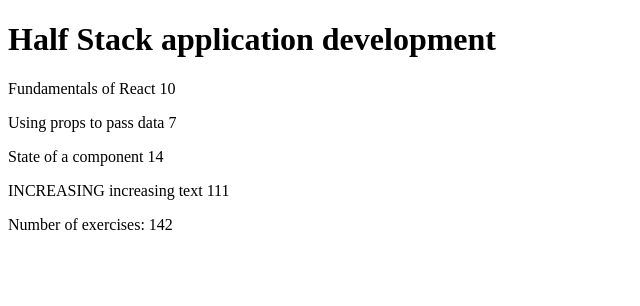
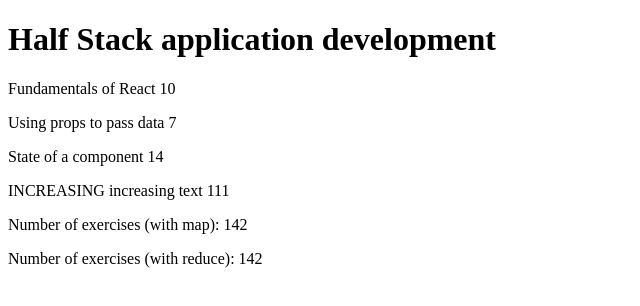
Before and after one commit to Metarails/Full_Stack_open, a React (Create React App) app in the folder Osa2/tehtava2.1/: page / in a window 1280 px wide. Shown: the top 306 px of the page, without its empty margins (0-640 px from the left). Built offline with nearby package versions, Linux system fonts and the light colour scheme.

Commit message:
2.3 done

```diff
--- a/Osa2/tehtava2.1/src/App.js
+++ b/Osa2/tehtava2.1/src/App.js
@@ -16,7 +16,7 @@ const Part = (props) => {
 
 const Content = ({parts}) => {
 
-  console.log("content elemeeetn: ", parts)
+  // console.log("content elemeent: ", parts)
 
   return (
     <div>
@@ -27,23 +27,27 @@ const Content = ({parts}) => {
 
 const Total = ({parts}) => {
 
-  console.log("totals: ", parts)
+  // console.log("totals: ", parts)
   let execs = 0
-
   parts.map(part => execs += part.exercises)
 
-  console.log("total execs: ", execs)
+  // console.log("total execs: ", execs)
 
-  const total = parts.reduce( (s, p) => {
-    console.log('what is happening', s, p)
-    return 0
-  })
-  console.log("tolas:", total)
+  const initialExecs = 0
+  const total = parts.reduce( (countingValue, valueInCurrentArray) => {
+    // console.log('what is happening', countingValue, valueInCurrentArray)
+    // console.log("current array index value: ", valueInCurrentArray)
+    return countingValue + valueInCurrentArray.exercises
+  }, initialExecs)
+  // console.log("total:", total)
 
   return (
     <div>
       <p>
-        Number of exercises: {execs}
+        Number of exercises (with map): {execs}
+      </p>
+      <p>
+        Number of exercises (with reduce): {total}
       </p>
     </div>
   )
@@ -51,10 +55,10 @@ const Total = ({parts}) => {
 
 const Course = ({course}) => {
 
-  console.log("course ele,mnmtii: ", course)
-  console.log("head: ", course.name)
-  console.log("id: ", course.id)
-  console.log("head: ", course.parts)
+  // console.log("course elementti: ", course)
+  // console.log("head: ", course.name)
+  // console.log("id: ", course.id)
+  // console.log("head: ", course.parts)
 
   return (
     <>
```
